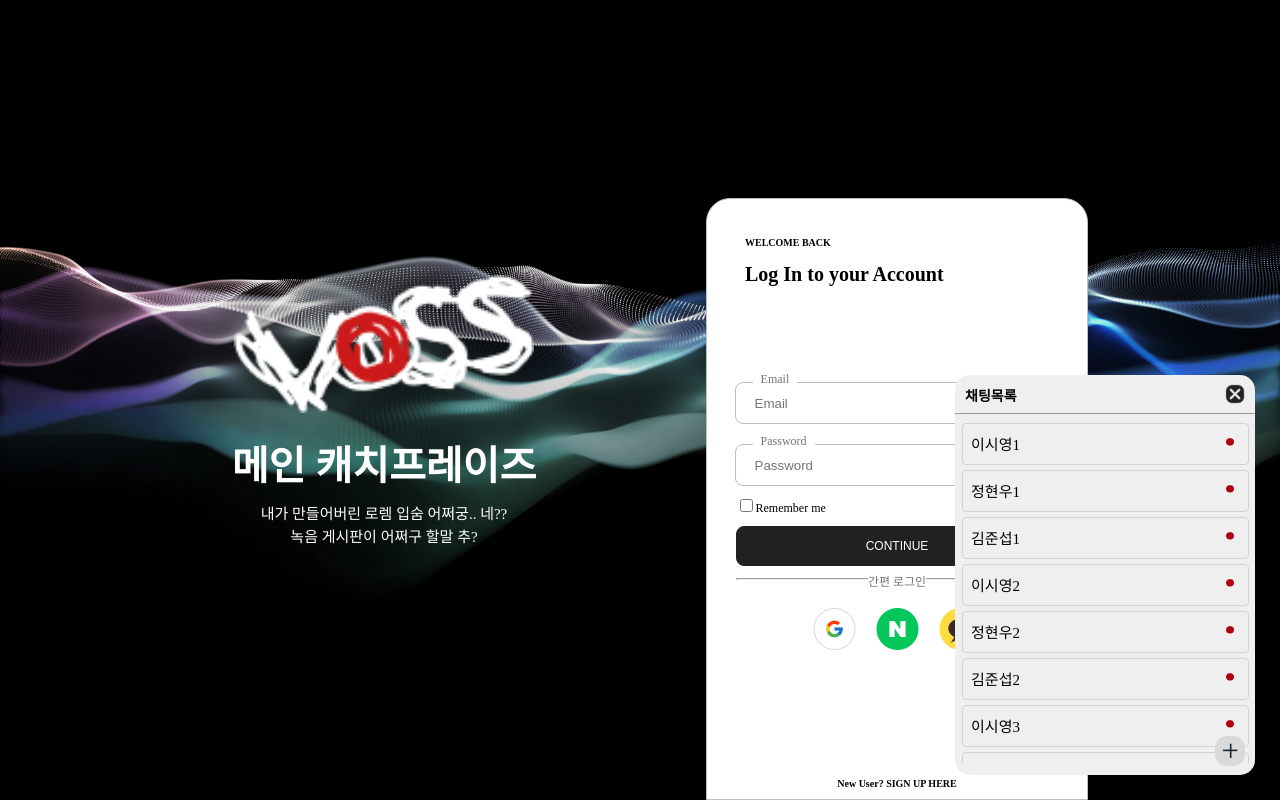
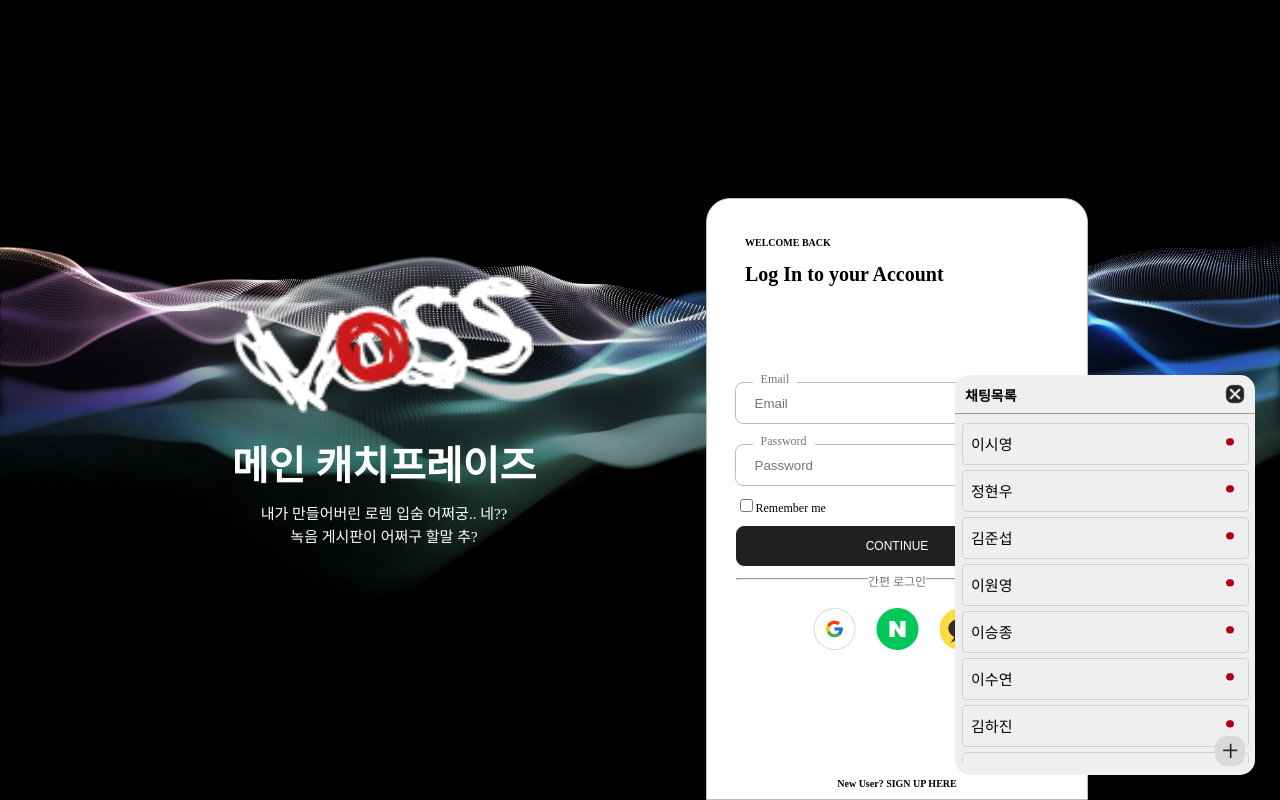
Before and after one commit to swy0123/VOSS, a React (Vite) app in the folder frontend/: page / in a window 1280 px wide. Both pictures are taken after a click on the picture 1220 px from the left and 736 px from the top of the page. Built offline with nearby package versions, Linux system fonts and the light colour scheme.

Commit message:
feat: 메신저 수정 S09P12B106-120

```diff
--- a/frontend/src/components/Message/MessageModal.tsx
+++ b/frontend/src/components/Message/MessageModal.tsx
@@ -1,11 +1,13 @@
-import React, { PropsWithChildren } from "react";
+import React, { PropsWithChildren, useState, ChangeEvent, useEffect } from "react";
 import styled from "styled-components";
-import ExitBox from "../../assets/Messenger/ExitBox.png"
+import ExitBox from "../../assets/Messenger/ExitBox.png";
+import ProfileImg from "../../assets/Messenger/profile.png";
+import SendArrow from "../../assets/Messenger/SendArrow.png";
 
 const ModalContainer = styled.div`
   position: fixed;
   left: 0;
-    top:0;
+  top: 0;
   width: 100%;
   height: 100%;
   display: flex;
@@ -51,27 +53,85 @@ interface ModalDefaultType {
   onClickToggleModal: () => void;
 }
 
+interface Friend {
+  id: number;
+  name: string;
+  img: string;
+}
+
+//이름 다 다른가?
+const FriendsList = [
+  { id: 11, name: "aaa", img: ProfileImg },
+  { id: 12, name: "aaab", img:  ProfileImg },
+  { id: 13, name: "bbc", img:  ProfileImg },
+  { id: 14, name: "qweqe", img:  ProfileImg },
+  { id: 15, name: "zxzc", img:  ProfileImg },
+];
+
 const MessageModal = ({ onClickToggleModal, children }: PropsWithChildren<ModalDefaultType>) => {
+  const [searchForm, setSearch] = useState("");
+  const [curList, setCurList] = useState<Friend[]>([]);
+
+  //서버와 통신해서 해당 사용자의 친구목록 전부 표시 (이후 전역에 저장해 관리)
+  //FriendsList
+  useEffect(() => {
+    setCurList([...FriendsList]);
+  }, []);
+
+  const handleSearchForm = (e: ChangeEvent<HTMLInputElement>) => {
+    setSearch(e.target.value);
+  };
+
+  const filterList = FriendsList.filter((p) => {
+    return p.name.toLocaleLowerCase().includes(searchForm.toLocaleLowerCase());
+  });
+
+  const onClickOpenNewRoom = (name: string) =>{
+    console.log(name);
+    alert(name+"과의 대화방 열기. 복잡해서 리코일 적용 이후로 방 열기 구현 예정");
+    //props로 전달해보려 했는데 모달에 함수 여러개 전달하려니까 안됨
+  }
+
+
   return (
     <ModalContainer>
       <DialogBox>
+        <div>
           친구찾기
-                <ExitImg src={ExitBox} onClick={(e: React.MouseEvent) => {
+          <ExitImg
+            src={ExitBox}
+            onClick={(e: React.MouseEvent) => {
               e.preventDefault();
               if (onClickToggleModal) {
                 onClickToggleModal();
               }
-                }}/>
+            }}
+          />
+        </div>
+
         <form>
-                    <input type="text"></input>
+          <input
+            className="input"
+            type="text"
+            onChange={handleSearchForm}
+            value={searchForm}
+          ></input>
         </form>
         {children}
+
         {
           // 여기에 모달 친구추가 컴포넌트 만들어야..
           // 이미지, 이름 props로 전달 클릭 시 이벤트...
           // messagepage에서 props로 함수도 받아서 있는 방인지 확인하고
           // 해당 방으로 옮기거나 새로운 방 개설..
         }
+        {filterList.map((friend) => (
+          <div key={friend.id}>
+            <img src={friend.img} />
+            <span>{friend.name}</span>
+            <img src={SendArrow} onClick={()=>onClickOpenNewRoom(friend.name)}/>
+          </div>
+        ))}
       </DialogBox>
       <Backdrop
         onClick={(e: React.MouseEvent) => {
@@ -83,5 +143,5 @@ const MessageModal = ({ onClickToggleModal, children }: PropsWithChildren<ModalD
       />
     </ModalContainer>
   );
-}
+};
 export default MessageModal;
--- a/frontend/src/components/Message/MessagePage.tsx
+++ b/frontend/src/components/Message/MessagePage.tsx
@@ -60,20 +60,25 @@ const MessageAdd = styled.img`
   height: 30px;
 `;
 
+
+interface Room {
+  member: string;
+  id: number;
+};
+
 const Temp = [
-  { member: "이시영1", id: 1 },
-  { member: "정현우1", id: 2 },
-  { member: "김준섭1", id: 3 },
-  { member: "이시영2", id: 4 },
-  { member: "정현우2", id: 5 },
-  { member: "김준섭2", id: 6 },
-  { member: "이시영3", id: 7 },
-  { member: "정현우3", id: 8 },
-  { member: "김준섭3", id: 9 },
-  { member: "이시영4", id: 10 },
-  { member: "정현우4", id: 11 },
-  { member: "김준섭4", id: 12 },
+  { member: "이시영", id: 1 },
+  { member: "정현우", id: 2 },
+  { member: "김준섭", id: 3 },
+  { member: "이원영", id: 4 },
+  { member: "이승종", id: 5 },
+  { member: "이수연", id: 6 },
+  { member: "김하진", id: 7 },
+  { member: "김선진", id: 8 },
+  { member: "류민지", id: 9 },
+  { member: "아무나", id: 10 },
 ];
+
 
 type Props = {
   handleMessageField: () => void;
@@ -81,9 +86,10 @@ type Props = {
 
 const MessagePage: React.FC<Props> = ({ handleMessageField }) => {
   const [isOpenModal, setOpenModal] = useState<boolean>(false);
-  const [result, setResult] = useState(Temp);
+  const [roomList, setRoomList] = useState(Temp);
   const [isOpenRoom, setOpenRoom] = useState(false);
   const [openRoomId, setOpenRoomId] = useState("");
+  // const [newRoomId, setNewRoomId] = useState("");
 
   const onClickToggleModal = useCallback(() => {
     setOpenModal(!isOpenModal);
@@ -92,15 +98,28 @@ const MessagePage: React.FC<Props> = ({ handleMessageField }) => {
   const onClickSetRoom = () => {
     console.log(openRoomId);
     setOpenRoom(!isOpenRoom);
-    console.log(openRoomId);
   };
 
+  //아이디를 어케 쓸지 다시 정해야 함 현재 사람이름, 인덱스 등 뒤죽박죽임
   const onClickSetRoomId = (id: string) => {
     setOpenRoomId(id);
     onClickSetRoom();
   };
 
-  // setResult(Temp); //채팅방 목록 넣기
+//리코일로 테스트하자 함수 너무 여러개라 어려움
+  // const openNewRoom = () => {
+  //   setNewRoomId
+  //   setOpenRoomId(newRoomId);
+  //   const newRoom:Room = {
+  //     member: newRoomId,
+  //     id: roomList.length+1
+  //   }
+  //   const newRoomList = [...roomList]
+  //   newRoomList.push(newRoom)
+  //   onClickToggleModal();
+  //   setRoomList(newRoomList);
+  //   onClickSetRoom();
+  // };
 
   return (
     <div>
@@ -114,7 +133,7 @@ const MessagePage: React.FC<Props> = ({ handleMessageField }) => {
         <MessegeBodyDiv>
           <MessegeList>
             {/* 모든 채팅방 목록 가져오기 때문에 테이블 가져올 때 목록이랑 내용 분리해서 구현해야될 듯 */}
-            {result.map((room) => (
+            {roomList.map((room) => (
               <div key={room.id} onClick={() => onClickSetRoomId(room.member)}>
                 <MessageCard room={room} />
               </div>
--- a/frontend/src/components/Message/MessageRoom.tsx
+++ b/frontend/src/components/Message/MessageRoom.tsx
@@ -88,9 +88,9 @@ const Input = styled.input`
 `;
 
 const Send = styled.img`
-position: absolute;
-right: 18px;
-bottom: 18px;
+  position: absolute;
+  right: 16px;
+  bottom: 16px;
 `;
 
 type Props = {
@@ -107,14 +107,124 @@ interface Post {
   date: string;
 }
 
-//입력 배열 잘못 만들어서 역순으로 되어있다고 가정
 const tmp = [
   {
-    chatId: 20,
+    chatId: 0,
+    id: 1,
+    member: "이시영0",
+    content: "뭐긴 뭐야1",
+    time: "10:9:21",
+    date: "2023-07-21",
+  },
+  {
+    chatId: 1,
     id: 1,
     member: "이시영1",
-    content: "아니 뭐야20",
-    time: "10:24:21",
+    content: "뭐긴 뭐야1",
+    time: "10:10:21",
+    date: "2023-07-21",
+  },
+  { chatId: 2, id: 1, member: "me", content: ";;;; 뭐야2", time: "10:11:21", date: "2023-07-21" },
+  { chatId: 3, id: 1, member: "me", content: "ㅎㅎㅎ 뭐야3", time: "10:11:21", date: "2023-07-21" },
+  {
+    chatId: 4,
+    id: 1,
+    member: "이시영1",
+    content: "그냥 뭐야4",
+    time: "10:11:21",
+    date: "2023-07-21",
+  },
+  {
+    chatId: 5,
+    id: 1,
+    member: "이시영1",
+    content: "왜;; 뭐야5",
+    time: "10:12:21",
+    date: "2023-07-21",
+  },
+  { chatId: 6, id: 1, member: "me", content: "뭐야뭐야6", time: "10:12:21", date: "2023-07-21" },
+
+  {
+    chatId: 7,
+    id: 1,
+    member: "이시영1",
+    content: "ㄹㅇ 뭐야7",
+    time: "10:13:21",
+    date: "2023-07-21",
+  },
+  {
+    chatId: 8,
+    id: 1,
+    member: "이시영1",
+    content: "=정말 뭐야8",
+    time: "10:14:21",
+    date: "2023-07-21",
+  },
+
+  {
+    chatId: 9,
+    id: 1,
+    member: "이시영1",
+    content: "진짜 뭐야9",
+    time: "10:15:21",
+    date: "2023-07-21",
+  },
+  {
+    chatId: 10,
+    id: 1,
+    member: "이시영1",
+    content: "아니 뭐야10",
+    time: "10:16:21",
+    date: "2023-07-21",
+  },
+  {
+    chatId: 11,
+    id: 1,
+    member: "me",
+    content: "zzzzzzzㅋㅋㅋㅋㅋㅋㅋㅋㅋㅋㅋㅋㅋㅋㅋㅋㅋㅋㅋㅋㅋㅋㅋㅋㅋㅋzzzzzzz뭐야11",
+    time: "10:17:21",
+    date: "2023-07-21",
+  },
+  { chatId: 12, id: 1, member: "me", content: ";;;; 뭐야12", time: "10:17:21", date: "2023-07-21" },
+  {
+    chatId: 13,
+    id: 1,
+    member: "me",
+    content: "ㅎㅎㅎ 뭐야13",
+    time: "10:18:21",
+    date: "2023-07-21",
+  },
+  {
+    chatId: 14,
+    id: 1,
+    member: "이시영1",
+    content: "그냥 뭐야14",
+    time: "10:19:21",
+    date: "2023-07-21",
+  },
+  {
+    chatId: 15,
+    id: 1,
+    member: "이시영1",
+    content: "왜;; 뭐야15",
+    time: "10:20:21",
+    date: "2023-07-21",
+  },
+  { chatId: 16, id: 1, member: "me", content: "뭐야뭐야16", time: "10:20:21", date: "2023-07-21" },
+  {
+    chatId: 17,
+    id: 1,
+    member: "이시영1",
+    content: "ㄹㅇ 뭐야17",
+    time: "10:21:21",
+    date: "2023-07-21",
+  },
+  {
+    chatId: 18,
+    id: 1,
+    member: "이시영1",
+    content: "=정말 뭐야18",
+    time: "10:22:21",
     date: "2023-07-21",
   },
   {
@@ -126,120 +236,11 @@ const tmp = [
     date: "2023-07-21",
   },
   {
-    chatId: 18,
+    chatId: 20,
     id: 1,
     member: "이시영1",
-    content: "=정말 뭐야18",
-    time: "10:22:21",
-    date: "2023-07-21",
-  },
-  {
-    chatId: 17,
-    id: 1,
-    member: "이시영1",
-    content: "ㄹㅇ 뭐야17",
-    time: "10:21:21",
-    date: "2023-07-21",
-  },
-  { chatId: 16, id: 1, member: "me", content: "뭐야뭐야16", time: "10:20:21", date: "2023-07-21" },
-  {
-    chatId: 15,
-    id: 1,
-    member: "이시영1",
-    content: "왜;; 뭐야15",
-    time: "10:20:21",
-    date: "2023-07-21",
-  },
-  {
-    chatId: 14,
-    id: 1,
-    member: "이시영1",
-    content: "그냥 뭐야14",
-    time: "10:19:21",
-    date: "2023-07-21",
-  },
-  {
-    chatId: 13,
-    id: 1,
-    member: "me",
-    content: "ㅎㅎㅎ 뭐야13",
-    time: "10:18:21",
-    date: "2023-07-21",
-  },
-  { chatId: 12, id: 1, member: "me", content: ";;;; 뭐야12", time: "10:17:21", date: "2023-07-21" },
-  {
-    chatId: 11,
-    id: 1,
-    member: "me",
-    content: "zzzzzzzㅋㅋㅋㅋㅋㅋㅋㅋㅋㅋㅋㅋㅋㅋㅋㅋㅋㅋㅋㅋㅋㅋㅋㅋㅋㅋzzzzzzz뭐야11",
-    time: "10:17:21",
-    date: "2023-07-21",
-  },
-  {
-    chatId: 10,
-    id: 1,
-    member: "이시영1",
-    content: "아니 뭐야10",
-    time: "10:16:21",
-    date: "2023-07-21",
-  },
-  {
-    chatId: 9,
-    id: 1,
-    member: "이시영1",
-    content: "진짜 뭐야9",
-    time: "10:15:21",
-    date: "2023-07-21",
-  },
-  {
-    chatId: 8,
-    id: 1,
-    member: "이시영1",
-    content: "=정말 뭐야8",
-    time: "10:14:21",
-    date: "2023-07-21",
-  },
-  {
-    chatId: 7,
-    id: 1,
-    member: "이시영1",
-    content: "ㄹㅇ 뭐야7",
-    time: "10:13:21",
-    date: "2023-07-21",
-  },
-  { chatId: 6, id: 1, member: "me", content: "뭐야뭐야6", time: "10:12:21", date: "2023-07-21" },
-  {
-    chatId: 5,
-    id: 1,
-    member: "이시영1",
-    content: "왜;; 뭐야5",
-    time: "10:12:21",
-    date: "2023-07-21",
-  },
-  {
-    chatId: 4,
-    id: 1,
-    member: "이시영1",
-    content: "그냥 뭐야4",
-    time: "10:11:21",
-    date: "2023-07-21",
-  },
-  { chatId: 3, id: 1, member: "me", content: "ㅎㅎㅎ 뭐야3", time: "10:11:21", date: "2023-07-21" },
-  { chatId: 2, id: 1, member: "me", content: ";;;; 뭐야2", time: "10:11:21", date: "2023-07-21" },
-  {
-    chatId: 1,
-    id: 1,
-    member: "이시영1",
-    content: "뭐긴 뭐야1",
-    time: "10:10:21",
-    date: "2023-07-21",
-  },
-  {
-    chatId: 0,
-    id: 1,
-    member: "이시영0",
-    content: "뭐긴 뭐야1",
-    time: "10:9:21",
+    content: "아니 뭐야20",
+    time: "10:24:21",
     date: "2023-07-21",
   },
 ];
@@ -260,7 +261,7 @@ const MessageRoom: React.FC<Props> = ({ onClickSetRoom, openRoomId }) => {
   };
 
   const onClickSend = () => {
-    if(message === "") return;
+    if (message === "") return;
     console.log(posts);
     let curChatId = 0;
     if (posts.length > 0) {
@@ -283,8 +284,7 @@ const MessageRoom: React.FC<Props> = ({ onClickSetRoom, openRoomId }) => {
   };
 
   useEffect(() => {
-    //입력 배열 잘못 만들어서 역순으로 되어있다고 가정
-    setPosts([...tmp].slice(0).reverse());
+    setPosts([...tmp]);
     console.log(posts);
   }, []);
 
@@ -340,9 +340,7 @@ const MessageRoom: React.FC<Props> = ({ onClickSetRoom, openRoomId }) => {
           )
         )}
 
-        <div
-          ref={startRef}
-        ></div>
+        <div ref={startRef}></div>
       </InfinityScroll>
       <MessegeBodyDiv>
         <div>
```
Also changed, not shown: frontend/src/assets/Messenger/profile.png (added). Lines whose indentation alone changed are shown as unchanged.
